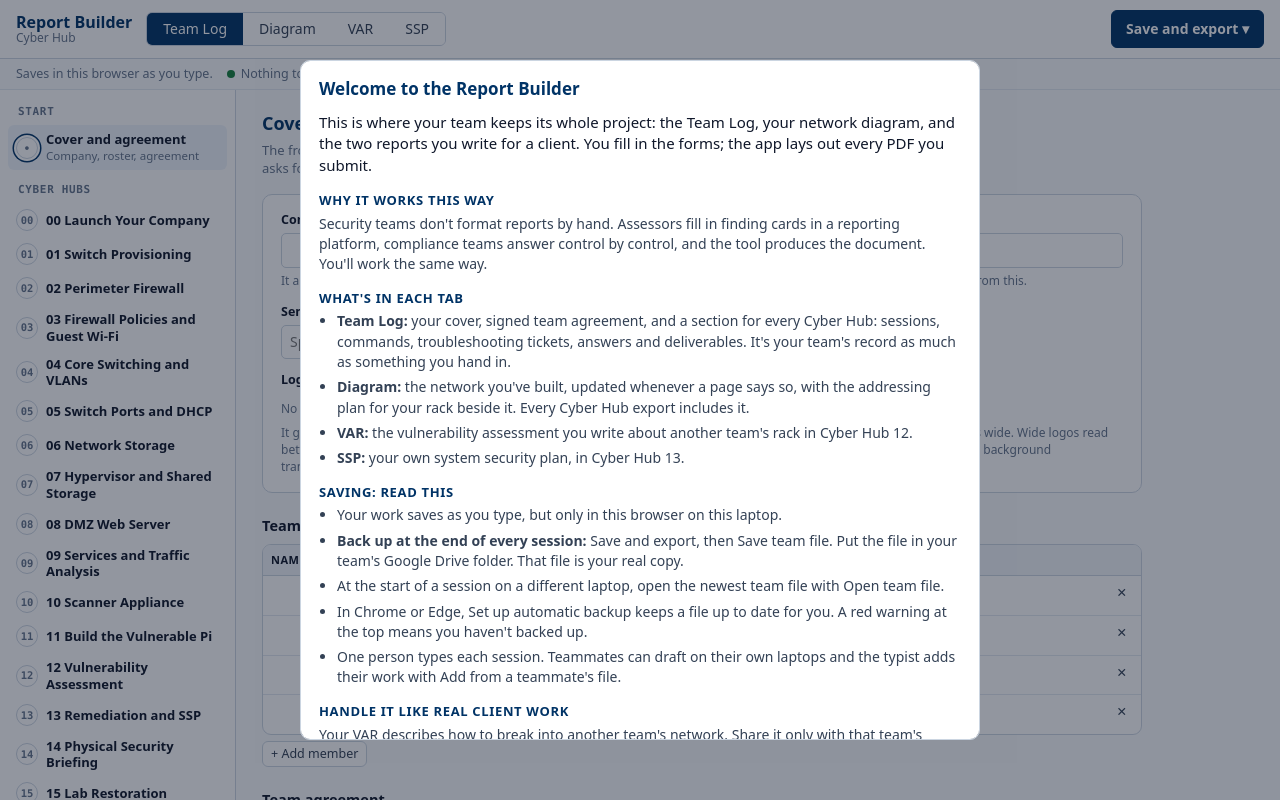
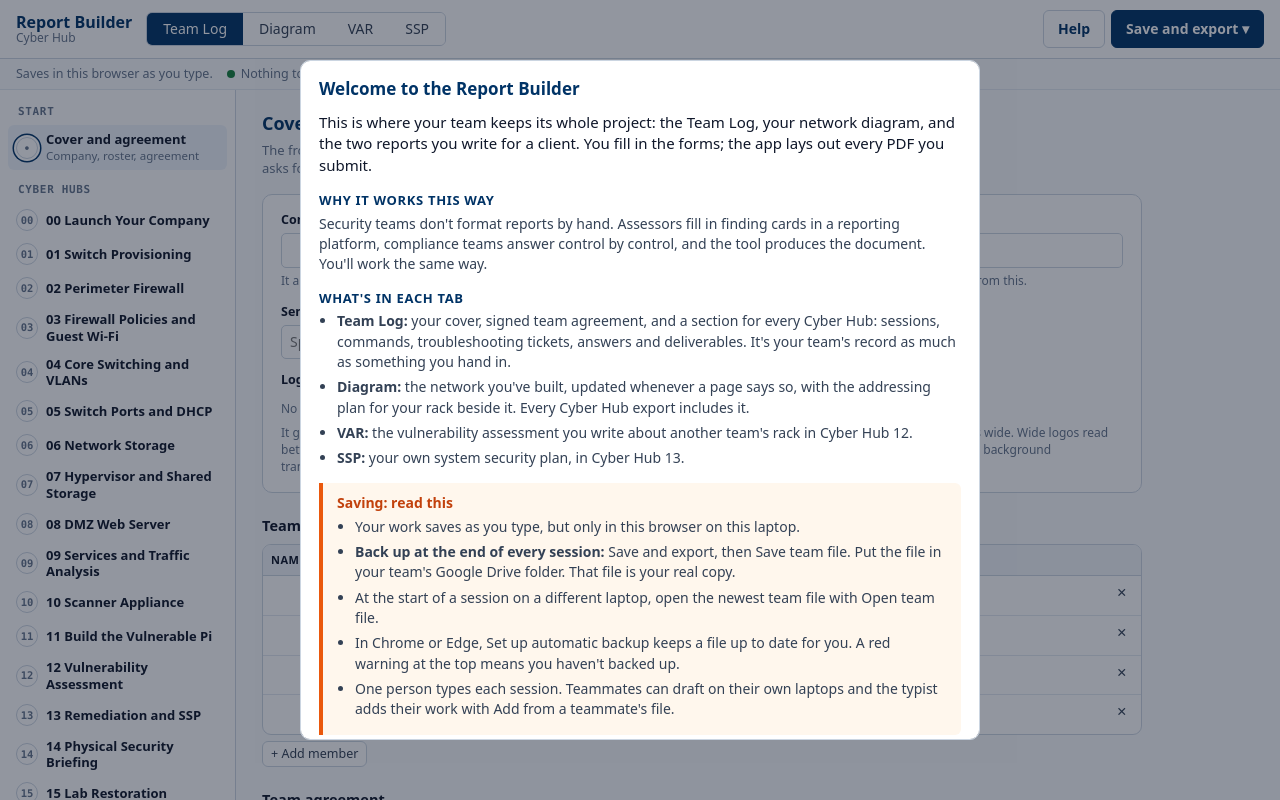
Before and after one commit to GLGoltz/report-builder, a plain HTML site: page index.html in a window 1280 px wide. Drawn offline with Linux system fonts and the light colour scheme.

Commit message:
Welcome uses the style guide's caution and danger callouts; Help button always in the top bar
Co-Authored-By: Claude Opus 5.5 <noreply@anthropic.com>
Claude-Session: https://claude.ai/code/session_01DG3su38jzyFC1UhUDQbKXD

```diff
--- a/index.html
+++ b/index.html
@@ -304,6 +304,14 @@ table.edit.restore td.ctr{text-align:center;vertical-align:middle}
 .logoprev{padding:6px;border:1px solid var(--border);border-radius:6px;background:#fff conic-gradient(#eef2f7 25%,#fff 0 50%,#eef2f7 0 75%,#fff 0) 0 0/14px 14px}
 .logoprev img{display:block;max-height:72px;max-width:240px}
 .logowell .tools{margin:0}
+/* Callouts, as in the Canvas style guide */
+.callout{border-left:4px solid var(--c);background:var(--cb);border-radius:0 6px 6px 0;padding:10px 14px;margin:14px 0 4px}
+.callout .ct{margin:0 0 4px;font-weight:700;color:var(--ct)}
+.callout ul{margin:0;padding-left:18px}.callout li{margin:0 0 5px}.callout p:last-child{margin-bottom:0}
+.callout.caution{--c:#ea580c;--cb:#fff7ed;--ct:#c2410c}
+.callout.danger{--c:#b91c1c;--cb:#fef2f2;--ct:#991b1b}
+.callout.note{--c:#003366;--cb:#f1f5f9;--ct:#003366}
+button.ghostbtn{background:#fff;color:var(--navy);border:1px solid var(--border)}
 </style></head><body>
 <header class="bar">
  <div class="brand"><b>Report Builder</b><small id="brand-co">Cyber Hub</small></div>
@@ -314,6 +322,7 @@ table.edit.restore td.ctr{text-align:center;vertical-align:middle}
   <button role="tab" id="tab-ssp" data-tab="ssp" aria-selected="false">SSP</button>
  </div>
  <div class="acts">
+  <button id="b-helpbar" class="big ghostbtn" title="What each tab is for and how saving works">Help</button>
   <div class="menu"><button id="b-file" class="primary big" aria-haspopup="true" aria-expanded="false">Save and export <span aria-hidden="true">▾</span></button>
    <div class="menu-list" id="filemenu" hidden>
     <p class="mh">Export</p>
@@ -1940,6 +1949,8 @@ $("b-setup").addEventListener("click", () => {
 });
 // ---- welcome: shown once per browser (and again when WELCOME_V changes), and from the menu
 const WELCOME_KEY = "cyberhub-reports-welcome", WELCOME_V = "1";
+// The Canvas style guide's callout box: colored left rule, tinted background, colored title.
+const callout = (kind, title, ...kids) => h("div", { class: "callout " + kind, role: kind === "danger" ? "note" : null }, h("p", { class: "ct" }, title), ...kids);
 function welcomeBody() {
   const sec = (t, ...kids) => h("div", { class: "wsec" }, h("h3", {}, t), ...kids);
   return [
@@ -1950,13 +1961,13 @@ function welcomeBody() {
       h("li", {}, h("b", {}, "Diagram: "), "the network you've built, updated whenever a page says so, with the addressing plan for your rack beside it. Every Cyber Hub export includes it."),
       h("li", {}, h("b", {}, "VAR: "), "the vulnerability assessment you write about another team's rack in Cyber Hub 12."),
       h("li", {}, h("b", {}, "SSP: "), "your own system security plan, in Cyber Hub 13."))),
-    sec("Saving: read this", h("ul", {},
+    callout("caution", "Saving: read this", h("ul", {},
       h("li", {}, "Your work saves as you type, but only in this browser on this laptop."),
       h("li", {}, h("b", {}, "Back up at the end of every session: "), "Save and export, then Save team file. Put the file in your team's Google Drive folder. That file is your real copy."),
       h("li", {}, "At the start of a session on a different laptop, open the newest team file with Open team file."),
       h("li", {}, "In Chrome or Edge, Set up automatic backup keeps a file up to date for you. A red warning at the top means you haven't backed up."),
       h("li", {}, "One person types each session. Teammates can draft on their own laptops and the typist adds their work with Add from a teammate's file."))),
-    sec("Handle it like real client work", h("p", {}, "Your VAR describes how to break into another team's network. Share it only with that team's members, never with \"anyone with the link\".")),
+    callout("danger", "Handle it like real client work", h("p", {}, "Your VAR describes how to break into another team's network. Share it only with that team's members, never with \"anyone with the link\".")),
   ];
 }
 function showWelcome(first) {
@@ -1965,6 +1976,7 @@ function showWelcome(first) {
   $("modal").querySelector(".card").classList.add("wide");
 }
 $("b-help").addEventListener("click", () => showWelcome(false));
+$("b-helpbar").addEventListener("click", () => showWelcome(false));
 
 // ---- history
 async function showHistory() {
--- a/src/style.css
+++ b/src/style.css
@@ -303,3 +303,11 @@ table.edit.restore td.ctr{text-align:center;vertical-align:middle}
 .logoprev{padding:6px;border:1px solid var(--border);border-radius:6px;background:#fff conic-gradient(#eef2f7 25%,#fff 0 50%,#eef2f7 0 75%,#fff 0) 0 0/14px 14px}
 .logoprev img{display:block;max-height:72px;max-width:240px}
 .logowell .tools{margin:0}
+/* Callouts, as in the Canvas style guide */
+.callout{border-left:4px solid var(--c);background:var(--cb);border-radius:0 6px 6px 0;padding:10px 14px;margin:14px 0 4px}
+.callout .ct{margin:0 0 4px;font-weight:700;color:var(--ct)}
+.callout ul{margin:0;padding-left:18px}.callout li{margin:0 0 5px}.callout p:last-child{margin-bottom:0}
+.callout.caution{--c:#ea580c;--cb:#fff7ed;--ct:#c2410c}
+.callout.danger{--c:#b91c1c;--cb:#fef2f2;--ct:#991b1b}
+.callout.note{--c:#003366;--cb:#f1f5f9;--ct:#003366}
+button.ghostbtn{background:#fff;color:var(--navy);border:1px solid var(--border)}
```
Also changed, not shown: src/main.js (+5 -2 lines), src/shell.html (+1 -0 lines).
